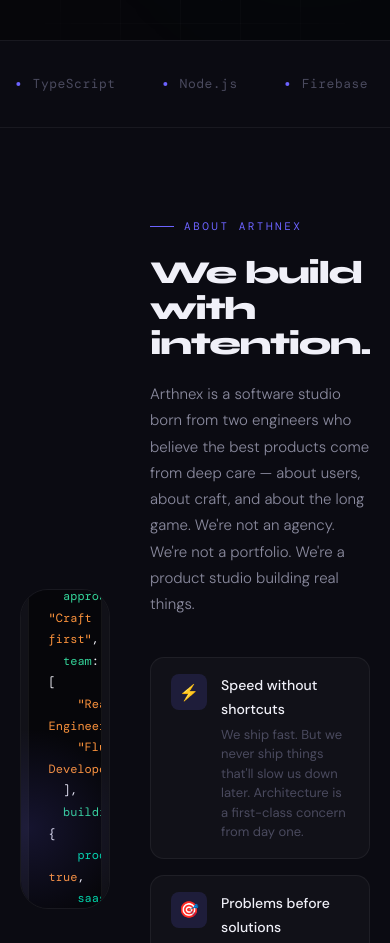
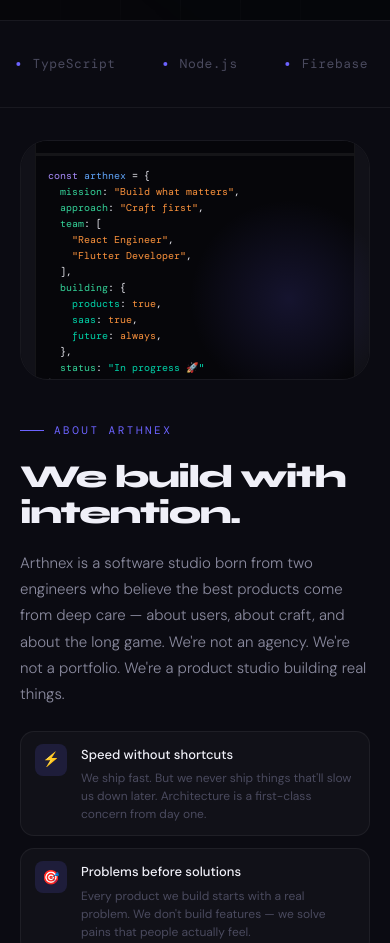
Before and after one commit to Ankita-06/arthnex-website, a React (Create React App) app: page / in a window 390 px wide. Shown: the part 1057-2000 px from the top of the page. Built offline with nearby package versions, Linux system fonts and the light colour scheme; a web font is replaced by a local one.

Commit message:
Add mobile responsive styles to About section

```diff
--- a/src/components/About.css
+++ b/src/components/About.css
@@ -164,3 +164,78 @@
    color: var(--text-muted);
    line-height: 1.5;
  }
+
+ @media (max-width: 1024px) {
+   .about-grid {
+     grid-template-columns: 1fr;
+     gap: 40px;
+   }
+
+   .about-visual {
+     height: 320px;
+   }
+ }
+
+ @media (max-width: 768px) {
+   .about-grid {
+     grid-template-columns: 1fr;
+     gap: 32px;
+   }
+
+   .about-visual {
+     height: 280px;
+   }
+
+   .code-window {
+     width: 92%;
+   }
+
+   .code-body {
+     font-size: 11px;
+     padding: 14px;
+   }
+
+   .about-text .section-sub {
+     max-width: 100%;
+     margin-bottom: 24px;
+   }
+
+   .belief-item {
+     padding: 14px 16px;
+   }
+
+   .belief-icon {
+     width: 32px;
+     height: 32px;
+     font-size: 14px;
+   }
+
+   .belief-item h4 {
+     font-size: 13px;
+   }
+
+   .belief-item p {
+     font-size: 12px;
+   }
+ }
+
+ @media (max-width: 480px) {
+   .about-visual {
+     height: 240px;
+   }
+
+   .code-body {
+     font-size: 10px;
+     padding: 12px;
+     line-height: 1.6;
+   }
+
+   .belief-list {
+     gap: 12px;
+   }
+
+   .belief-item {
+     flex-direction: row;
+     padding: 12px 14px;
+   }
+ }
--- a/src/components/Contact.jsx
+++ b/src/components/Contact.jsx
@@ -31,11 +31,11 @@ const Contact = ({ onToast }) => {
         <div className="contact-layout">
           <div className="contact-left reveal-left">
             <div className="contact-ways">
-              <a href="mailto:hello@arthnex.com" className="contact-way">
+              <a href="mailto:arthnex.tech@gmail.com" className="contact-way">
                 <div className="contact-way-icon">📧</div>
                 <div className="contact-way-text">
                   <h4>Drop an email</h4>
-                  <p>hello@arthnex.com</p>
+                  <p>arthnex.tech@gmail.com</p>
                 </div>
               </a>
               <a href="https://linkedin.com/company/arthnex" className="contact-way" target="_blank" rel="noreferrer">
--- a/src/components/Footer.jsx
+++ b/src/components/Footer.jsx
@@ -9,7 +9,7 @@ const Footer = () => (
         <a href="#about">About</a>
         <a href="#work">Work</a>
         <a href="#contact">Contact</a>
-        <a href="mailto:hello@arthnex.com">Email</a>
+        <a href="mailto:arthnex.tech@gmail.com">Email</a>
       </div>
     </div>
   </footer>
--- a/src/data/siteData.js
+++ b/src/data/siteData.js
@@ -252,8 +252,8 @@ export const contactWays = [
   {
     icon: '✉️',
     title: 'Email Us',
-    detail: 'hello@arthnex.com',
-    href: 'mailto:hello@arthnex.com',
+    detail: 'arthnex.tech@gmail.com',
+    href: 'mailto:arthnex.tech@gmail.com',
   },
   {
     icon: '𝕏',
--- a/src/styles/global.css
+++ b/src/styles/global.css
@@ -76,7 +76,14 @@ body::before {
 
 /* ─── SHARED SECTION STYLES ─── */
 section {
-  padding: var(--section-pad) clamp(20px, 5vw, 60px);
+  /* padding: var(--section-pad) clamp(20px, 5vw, 60px); */
+  padding-top: clamp(32px, 4vw, 50px);
+    /* small — just a little */
+    padding-bottom: clamp(60px, 8vw, 100px);
+    /* comfortable breathing room */
+    padding-left: clamp(20px, 5vw, 60px);
+    /* keep original left/right */
+    padding-right: clamp(20px, 5vw, 60px);
   position: relative;
 }
 
```
